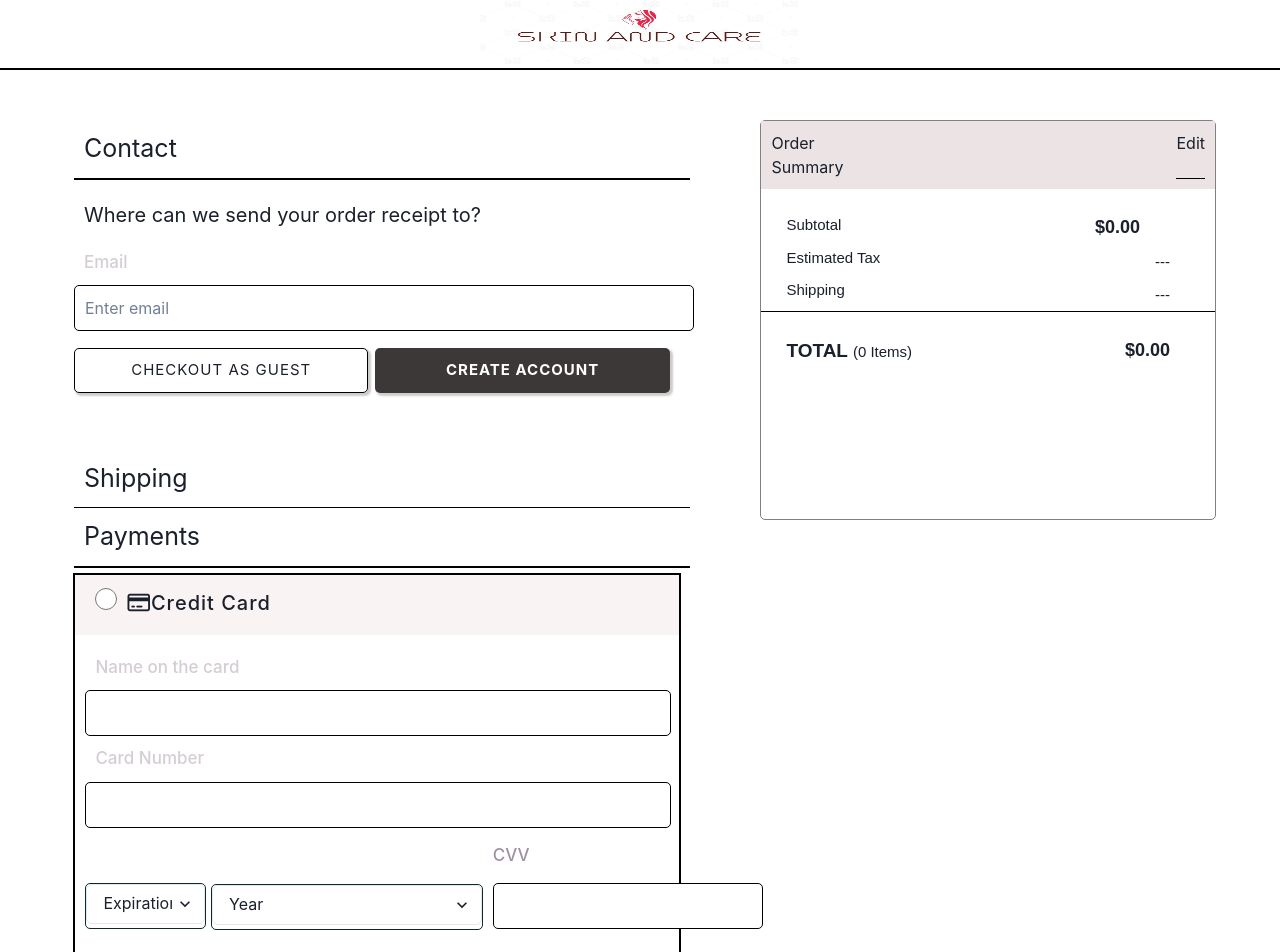
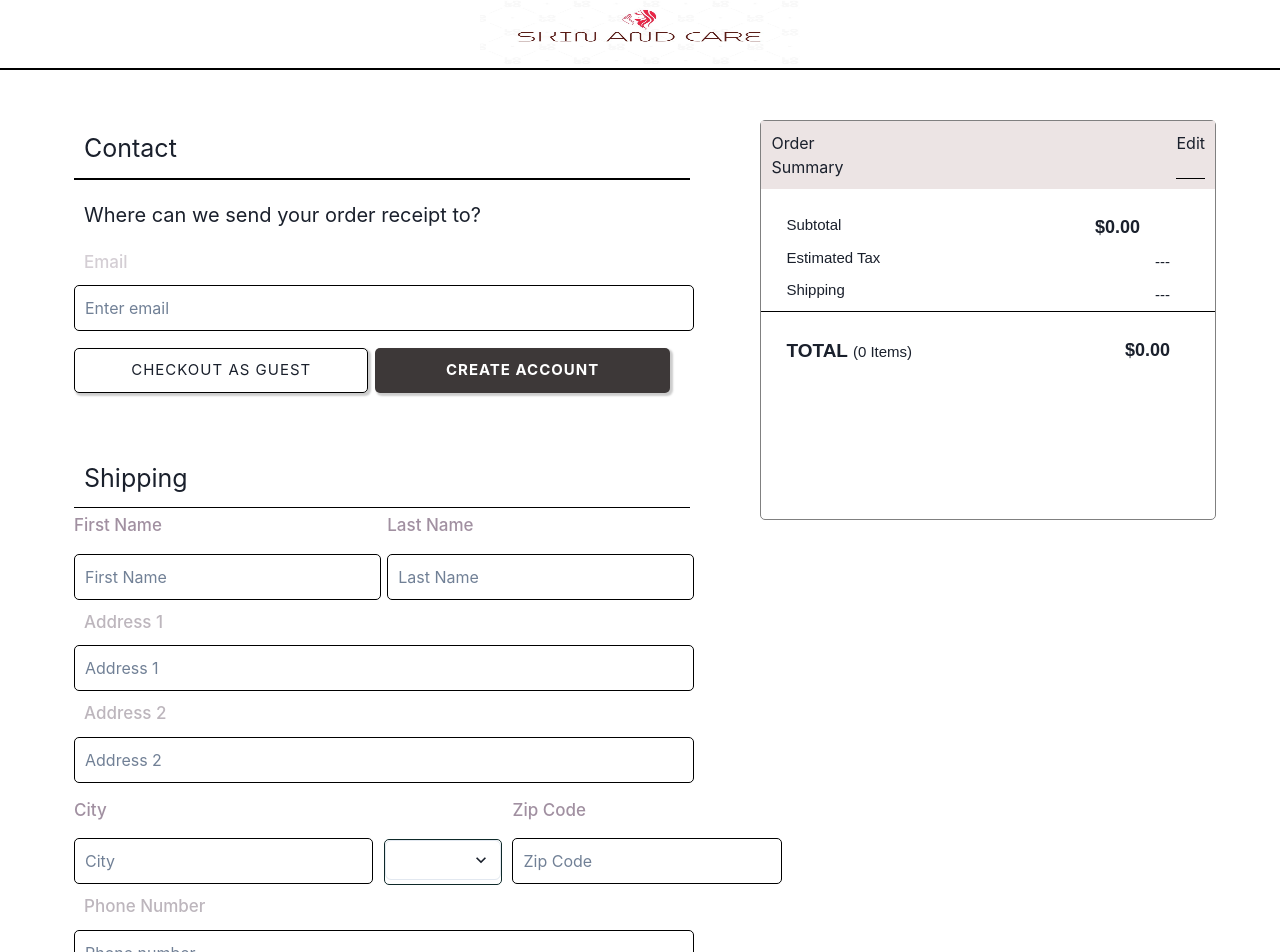
Before and after one commit to isky27/cruel-statement-6938, a React (Create React App) app: page /checkout in a window 1280 px wide. Shown: the top 952 px of the page. Built offline with nearby package versions, Linux system fonts and the light colour scheme.

Commit message:
Shipping

```diff
--- a/src/BuyerDeliverDetails/CheckoutPage.js
+++ b/src/BuyerDeliverDetails/CheckoutPage.js
@@ -10,17 +10,23 @@ import "./checkout.css";
 
 const LocalStorageCartData = JSON.parse(localStorage.getItem("cartData")) || []
 
-
+const initialtState={
+  firstName:"",
+  lastName:"",
+  zipcode:"",
+  city:""
+}
 function CheckoutPage() {
 
   let [totalPrice, setTotalPrice] = useState(1)
   //  console.log(LocalStorageCartData)
 
+  const [DeliverDetails,setDeliverDetails]= useState(initialtState)
 
+  const [formData,setFormdat]= useState([])
 
+  const [enterGmail, setEnterGmail] = useState([])
 
-  const [state, setState] = useState(true)
-  const [enterGmail, setEnterGmail] = useState([])
 
   const navigate = useNavigate()
 
@@ -40,13 +46,11 @@ function CheckoutPage() {
   }
 
   const handleGuset = () => {
-    let Enter = enterGmail.includes("@");
+ setEnterGmail(enterGmail)
 
-    if (Enter) {
-      alert("Please Enter Valid Email")
-    } else {
-      setState(false)
-    }
+setEnterGmail("")
+
+
   }
 
   const handleAccount = () => {
@@ -57,13 +61,34 @@ function CheckoutPage() {
     setEnterGmail(value.target.value)
   }
 
-  const formdatahandle = () => {
-    setState(true)
+
+  const finsihed = () => {
+    alert("loo")
   }
 
-   const finsihed=()=>{
-    alert("loo")
+
+const handleChange = (e) => {
+  const { name, value } = e.target;
+
+ setDeliverDetails({
+    ...formData,
+    [name]: value,
+
+  });
+};
+
+// When Click
+
+const DeliverDetailshandle=()=>{
+ setFormdat([...DeliverDetails,formData]);
+
+
+
 }
+console.log(formData)
+
+ const {firstName,lastName,zipcode,city}= DeliverDetails;
+
 
   return (
     <>
@@ -79,11 +104,11 @@ function CheckoutPage() {
           <label className='email'>Email</label> <br />
           <input type="text" placeholder='Enter email'
             className='input'
-            required onChange={handleGmail}
+           onChange={handleGmail}
             value={enterGmail} />
 
           <div className='createOrGuset'>
-            <button className='guest' onClick={() => handleGuset(enterGmail)}>CHECKOUT AS GUEST</button>
+            <button className='guest' onClick={handleGuset}>CHECKOUT AS GUEST</button>
             <button className='account' onClick={handleAccount} >CREATE ACCOUNT</button>
           </div>
 
@@ -93,16 +118,16 @@ function CheckoutPage() {
             <div className='ShippingDetails'>
               <h1 className='Contact'>Shipping </h1>
 
-              {
-                state ? null :
-                  <>
+
                     <div className='firstNameAndlastName'>
                       <div>
                         <div className='firstname'>
                           <h1 className='label'>First Name</h1>
                           <input type="text"
                             className='name'
-
+                            value={firstName}
+                            onChange={handleChange}
+                            name="firstname"
                             placeholder='First Name'>
 
                           </input>
@@ -111,7 +136,9 @@ function CheckoutPage() {
                         <div className='lastname'>
                           <h1 className='label'>Last Name</h1>
                           <input type="text"
-
+                           value={lastName}
+                           name="lastname"
+                           onChange={handleChange}
                             placeholder='Last Name'
                             className='name'>
 
@@ -141,7 +168,9 @@ function CheckoutPage() {
                           <h1 className='label'>City</h1>
                           <input type="text"
                             className='name'
-
+                            name="city"
+                            value={city}
+                            onChange={handleChange}
                             placeholder='City'>
 
                           </input>
@@ -162,8 +191,10 @@ function CheckoutPage() {
                         <div className='zipcode'>
                           <h1 className='label'>Zip Code</h1>
                           <input type="number"
-
+                            value={zipcode}
+                            onChange={handleChange}
                             placeholder='Zip Code'
+                            name="zipcode"
                             className='name'>
 
                           </input>
@@ -183,10 +214,10 @@ function CheckoutPage() {
                       />
                     </div>
                     <div className='SaveAndContinue'>
-                      <button className='saveandcontinuebtn' onClick={formdatahandle}>SAVE & CONTINUE</button>
+                      <button className='saveandcontinuebtn' onClick={DeliverDetailshandle}>SAVE & CONTINUE</button>
                     </div>
-                  </>
-              }
+
+
 
             </div>
 
@@ -211,7 +242,7 @@ function CheckoutPage() {
                         <div className='NameOntheCard'>
                           <label className='namecard'>Name on the card</label> <br />
                           <input type="text"
-                      className='nameInput'/>
+                            className='nameInput' />
                         </div>
 
                         <div className='cardnumber'>
@@ -270,6 +301,8 @@ function CheckoutPage() {
                         <div className='saveandcontinue'>
                           <button className='saveandcontinuebtn' onClick={finsihed}>SAVE & CONTINUE</button>
                         </div>
+
+
                 </div>
 
 
--- a/src/Cart/CartContextProvider.js
+++ b/src/Cart/CartContextProvider.js
@@ -7,6 +7,8 @@ function CartContextProvider({children}) {
   const LocalStorageCartData=JSON.parse(localStorage.getItem("cartData"))||[]
 
     const [cartdata,setcartdata]= useState(LocalStorageCartData);
+
+
 
   function AddtoCart (product,title)
     {
@@ -19,6 +21,8 @@ function CartContextProvider({children}) {
     }
 
 
+
+
     useEffect(()=>{
 
       localStorage.setItem("cartData",JSON.stringify(cartdata))
@@ -27,7 +31,7 @@ function CartContextProvider({children}) {
 
 
 
-    console.log(LocalStorageCartData);
+    // console.log(LocalStorageCartData);
 
   return (
     <CartContext.Provider value={{cartdata,AddtoCart,setcartdata}} >
```
Lines whose indentation alone changed are shown as unchanged.
